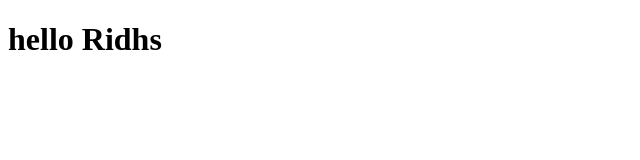
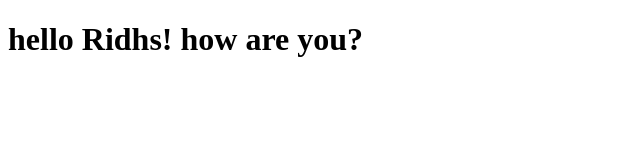
Before and after one commit to RidhsShah/Coursera-test, a plain HTML site: page site/index.html in a window 1280 px wide. Shown: the whole page, without its empty margins (0-640 px from the left). Drawn offline with Linux system fonts and the light colour scheme.

Commit message:
modified added how are you

```diff
--- a/site/index.html
+++ b/site/index.html
@@ -4,6 +4,6 @@
 	<title>hello</title>
 </head>
 <body>
-<h1>hello Ridhs</h1>
+<h1>hello Ridhs! how are you?</h1>
 </body>
 </html>
```
